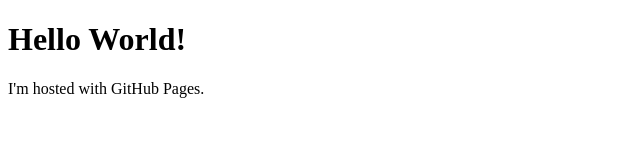
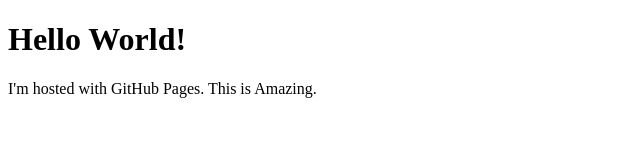
Before and after one commit to mantoniogr/mantoniogr.github.io, a plain HTML site: page index.html in a window 1280 px wide. Shown: the whole page, without its empty margins (0-640 px from the left). Drawn offline with Linux system fonts and the light colour scheme.

Commit message:
Amazing feature added.

```diff
--- a/index.html
+++ b/index.html
@@ -2,6 +2,6 @@
    <html>
        <body>
           <h1>Hello World!</h1>
-          <p>I'm hosted with GitHub Pages.</p>
+          <p>I'm hosted with GitHub Pages. This is Amazing.</p>
       </body>
    </html>
```
